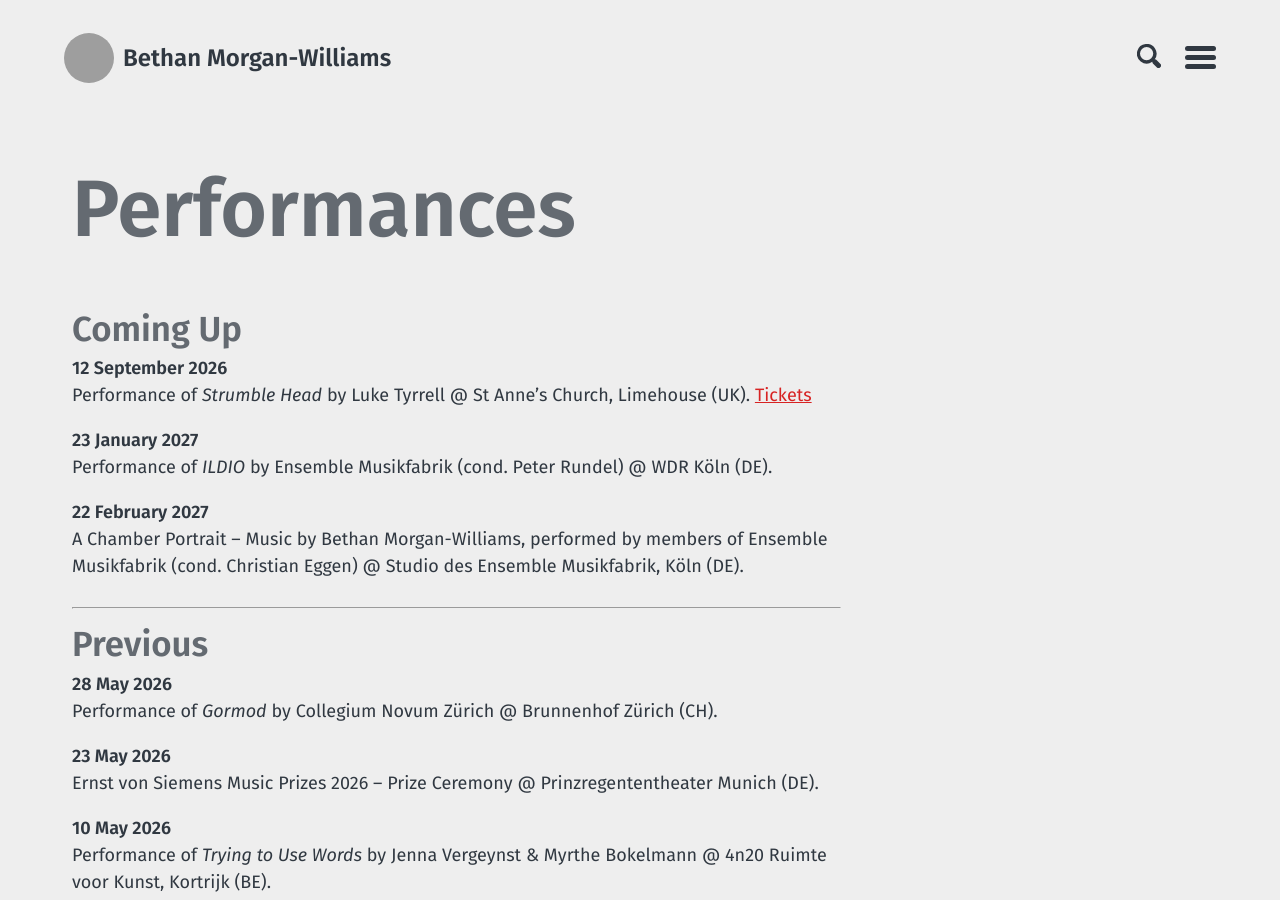
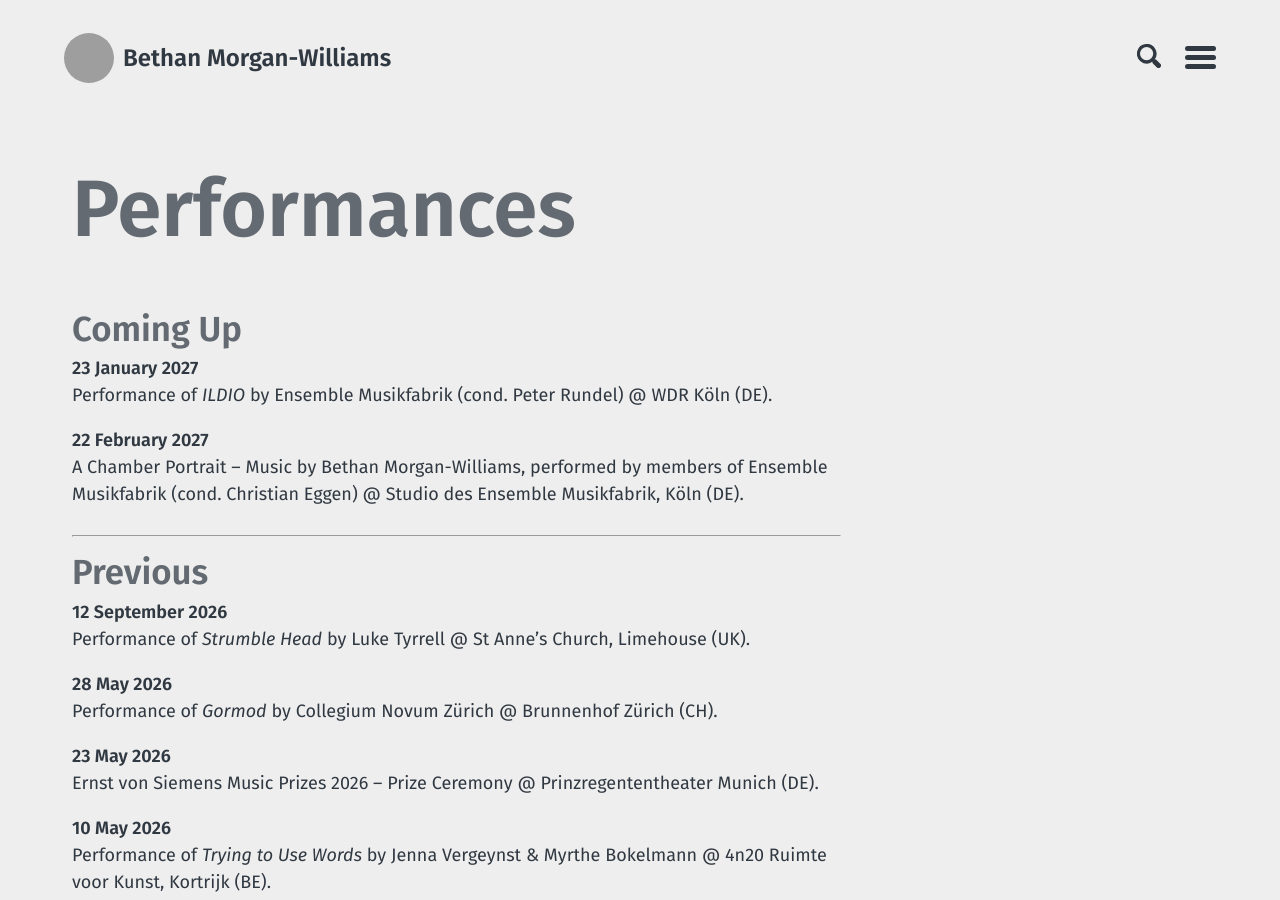
Before and after one commit to morganwilliamsb/website, a Jekyll site: the page built from performances.md, in a window 1280 px wide and 900 px high. Built offline with Jekyll 4.4.1, drawn with Linux system fonts in a browser that asks for light colours; part of the change alters nothing that is shown; grey boxes are pictures that could not be loaded.

Commit message:
Update performances.md to reflect schedule changes
Moved upcoming performance of _Strumble Head_ to previous section.

```diff
--- a/performances.md
+++ b/performances.md
@@ -4,9 +4,6 @@ layout: page
 ---
 
 ## Coming Up
-
-12 September 2026
-: Performance of _Strumble Head_ by Luke Tyrrell @ St Anne's Church, Limehouse (UK). [Tickets](https://thamesfestivaltrust.org/whats-on/land-and-sea-on-six-strings-spanish-guitar-and-poetry-with-luke-tyrrell-26875/)
 
 23 January 2027
 : Performance of _ILDIO_ by Ensemble Musikfabrik (cond. Peter Rundel) @ WDR Köln (DE).
@@ -17,6 +14,10 @@ layout: page
 -------------------------------------------------------------------------------
 
 ## Previous
+
+12 September 2026
+: Performance of _Strumble Head_ by Luke Tyrrell @ St Anne's Church, Limehouse (UK).
+
 28 May 2026
 : Performance of _Gormod_ by Collegium Novum Zürich @ Brunnenhof Zürich (CH).
 
```
